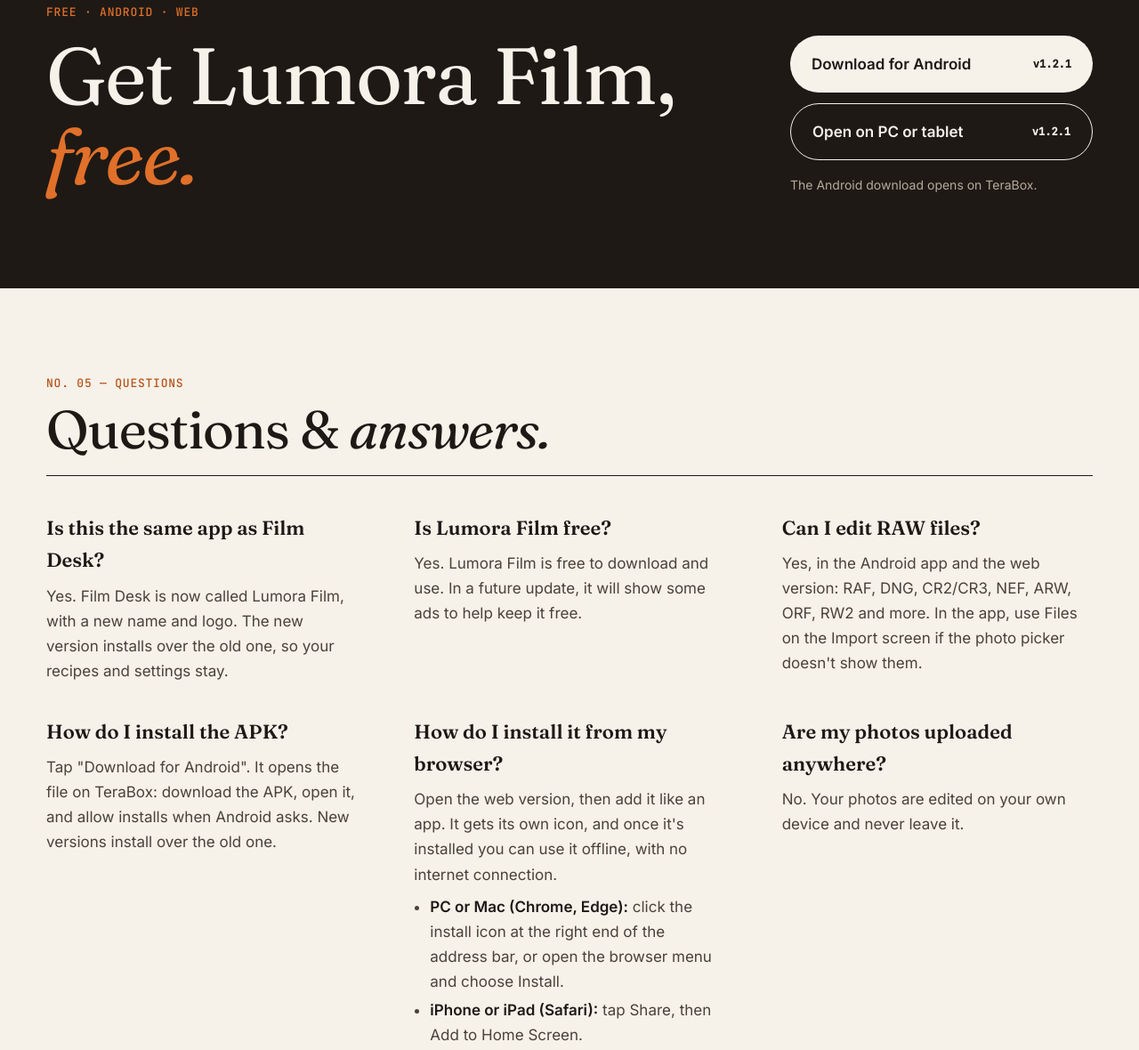
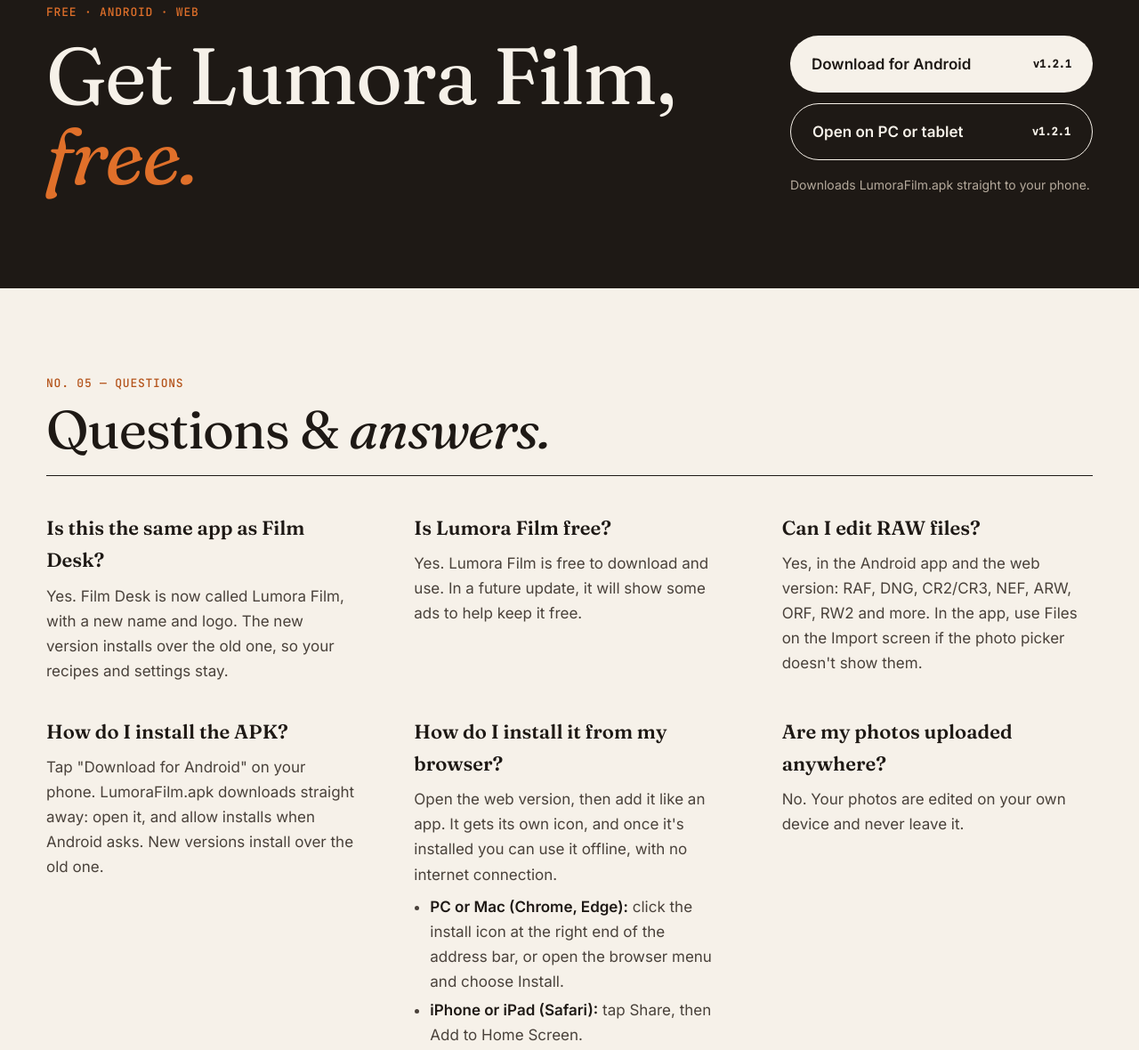
Before and after one commit to julian-ymo/julian-ymo.github.io, a plain HTML site: page lumora-film/index.html in a window 1280 px wide. Shown: the part 5011-6191 px from the top of the page at 89% size. Drawn offline with Linux system fonts and the light colour scheme.

Commit message:
Android download: link straight to LumoraFilm.apk (still v1.2.1)
Co-Authored-By: Claude Opus 5.5 <noreply@anthropic.com>
Claude-Session: https://claude.ai/code/session_01DvDUYWeTbaftZshYEM1unh

```diff
--- a/lumora-film/index.html
+++ b/lumora-film/index.html
@@ -71,7 +71,7 @@ a{color:#1E1915}a:hover{color:#B4531A}
 <div style="flex: 1 1 340px; min-width: 0; display: flex; flex-direction: column; gap: 22px; padding-bottom: 8px">
 <p style="margin: 0; font-family: Fraunces, Georgia, serif; font-size: 22px; line-height: 1.5; color: #3A332D">Twenty classic film simulations and real in-camera settings, for your JPEG and RAW photos. On your phone, or on any screen in a browser.</p>
 <div style="display: flex; flex-wrap: wrap; gap: 12px">
-<a href="https://1024terabox.com/s/1sChgR7L5uVajNcm6HftlpA" target="_blank" rel="noopener" style="display: inline-flex; align-items: center; gap: 10px; background: #1E1915; color: #F6F1E9; text-decoration: none; font-weight: 600; padding: 15px 24px; border-radius: 999px">Download for Android <span style="font-family: 'JetBrains Mono', monospace; font-size: 12px; opacity: 0.75" data-version>v1.2.1</span></a>
+<a href="https://github.com/julian-ymo/Film-Desk/releases/latest/download/LumoraFilm.apk" download="LumoraFilm.apk" style="display: inline-flex; align-items: center; gap: 10px; background: #1E1915; color: #F6F1E9; text-decoration: none; font-weight: 600; padding: 15px 24px; border-radius: 999px">Download for Android <span style="font-family: 'JetBrains Mono', monospace; font-size: 12px; opacity: 0.75" data-version>v1.2.1</span></a>
 <a href="https://julian-ymo.github.io/Film-Desk/" style="display: inline-flex; align-items: center; gap: 10px; border: 1.5px solid #1E1915; color: #1E1915; text-decoration: none; font-weight: 600; padding: 14px 24px; border-radius: 999px">Open on PC or tablet</a>
 </div>
 <p style="margin: 0; font-size: 14px; color: #6B625A">Free · No account · Photos never leave your device</p>
@@ -215,9 +215,9 @@ a{color:#1E1915}a:hover{color:#B4531A}
 <h2 style="margin: 0; font-family: Fraunces, Georgia, serif; font-weight: 400; font-size: clamp(52px, 7vw, 96px); line-height: 1; letter-spacing: -0.02em; color: #F6F1E9">Get Lumora Film, <em style="font-style: italic; color: #E0702A">free.</em></h2>
 </div>
 <div style="flex: 0 1 340px; display: flex; flex-direction: column; gap: 12px">
-<a href="https://1024terabox.com/s/1sChgR7L5uVajNcm6HftlpA" target="_blank" rel="noopener" style="display: flex; justify-content: space-between; align-items: center; background: #F6F1E9; color: #1E1915; text-decoration: none; font-weight: 600; padding: 18px 24px; border-radius: 999px">Download for Android <span style="font-family: 'JetBrains Mono', monospace; font-size: 12px" data-version>v1.2.1</span></a>
+<a href="https://github.com/julian-ymo/Film-Desk/releases/latest/download/LumoraFilm.apk" download="LumoraFilm.apk" style="display: flex; justify-content: space-between; align-items: center; background: #F6F1E9; color: #1E1915; text-decoration: none; font-weight: 600; padding: 18px 24px; border-radius: 999px">Download for Android <span style="font-family: 'JetBrains Mono', monospace; font-size: 12px" data-version>v1.2.1</span></a>
 <a href="https://julian-ymo.github.io/Film-Desk/" style="display: flex; justify-content: space-between; align-items: center; border: 1.5px solid #F6F1E9; color: #F6F1E9; text-decoration: none; font-weight: 600; padding: 17px 24px; border-radius: 999px">Open on PC or tablet <span style="font-family: 'JetBrains Mono', monospace; font-size: 12px" data-version>v1.2.1</span></a>
-<p style="margin: 4px 0 0; font-size: 14px; color: #B5AA9C">The Android download opens on TeraBox.</p>
+<p style="margin: 4px 0 0; font-size: 14px; color: #B5AA9C">Downloads LumoraFilm.apk straight to your phone.</p>
 </div>
 </div>
 </section>
@@ -232,7 +232,7 @@ a{color:#1E1915}a:hover{color:#B4531A}
 <div style="display: flex; flex-direction: column; gap: 8px"><h3 style="margin: 0; font-family: Fraunces, Georgia, serif; font-weight: 600; font-size: 22px">Is this the same app as Film Desk?</h3><p style="margin: 0; color: #4A423B">Yes. Film Desk is now called Lumora Film, with a new name and logo. The new version installs over the old one, so your recipes and settings stay.</p></div>
 <div style="display: flex; flex-direction: column; gap: 8px"><h3 style="margin: 0; font-family: Fraunces, Georgia, serif; font-weight: 600; font-size: 22px">Is Lumora Film free?</h3><p style="margin: 0; color: #4A423B">Yes. Lumora Film is free to download and use. In a future update, it will show some ads to help keep it free.</p></div>
 <div style="display: flex; flex-direction: column; gap: 8px"><h3 style="margin: 0; font-family: Fraunces, Georgia, serif; font-weight: 600; font-size: 22px">Can I edit RAW files?</h3><p style="margin: 0; color: #4A423B">Yes, in the Android app and the web version: RAF, DNG, CR2/CR3, NEF, ARW, ORF, RW2 and more. In the app, use Files on the Import screen if the photo picker doesn't show them.</p></div>
-<div style="display: flex; flex-direction: column; gap: 8px"><h3 style="margin: 0; font-family: Fraunces, Georgia, serif; font-weight: 600; font-size: 22px">How do I install the APK?</h3><p style="margin: 0; color: #4A423B">Tap "Download for Android". It opens the file on TeraBox: download the APK, open it, and allow installs when Android asks. New versions install over the old one.</p></div>
+<div style="display: flex; flex-direction: column; gap: 8px"><h3 style="margin: 0; font-family: Fraunces, Georgia, serif; font-weight: 600; font-size: 22px">How do I install the APK?</h3><p style="margin: 0; color: #4A423B">Tap "Download for Android" on your phone. LumoraFilm.apk downloads straight away: open it, and allow installs when Android asks. New versions install over the old one.</p></div>
 <div style="display: flex; flex-direction: column; gap: 8px"><h3 style="margin: 0; font-family: Fraunces, Georgia, serif; font-weight: 600; font-size: 22px">How do I install it from my browser?</h3><p style="margin: 0; color: #4A423B">Open the web version, then add it like an app. It gets its own icon, and once it's installed you can use it offline, with no internet connection.</p><ul style="margin: 0; padding-left: 18px; color: #4A423B; display: flex; flex-direction: column; gap: 4px"><li><b style="font-weight: 600; color: #1E1915">PC or Mac (Chrome, Edge):</b> click the install icon at the right end of the address bar, or open the browser menu and choose Install.</li><li><b style="font-weight: 600; color: #1E1915">iPhone or iPad (Safari):</b> tap Share, then Add to Home Screen.</li></ul></div>
 <div style="display: flex; flex-direction: column; gap: 8px"><h3 style="margin: 0; font-family: Fraunces, Georgia, serif; font-weight: 600; font-size: 22px">Are my photos uploaded anywhere?</h3><p style="margin: 0; color: #4A423B">No. Your photos are edited on your own device and never leave it.</p></div>
 <div style="display: flex; flex-direction: column; gap: 8px"><h3 style="margin: 0; font-family: Fraunces, Georgia, serif; font-weight: 600; font-size: 22px">Is it made by a camera company?</h3><p style="margin: 0; color: #4A423B">No. Lumora Film is an independent app and isn't affiliated with or endorsed by any camera maker.</p></div>
```
